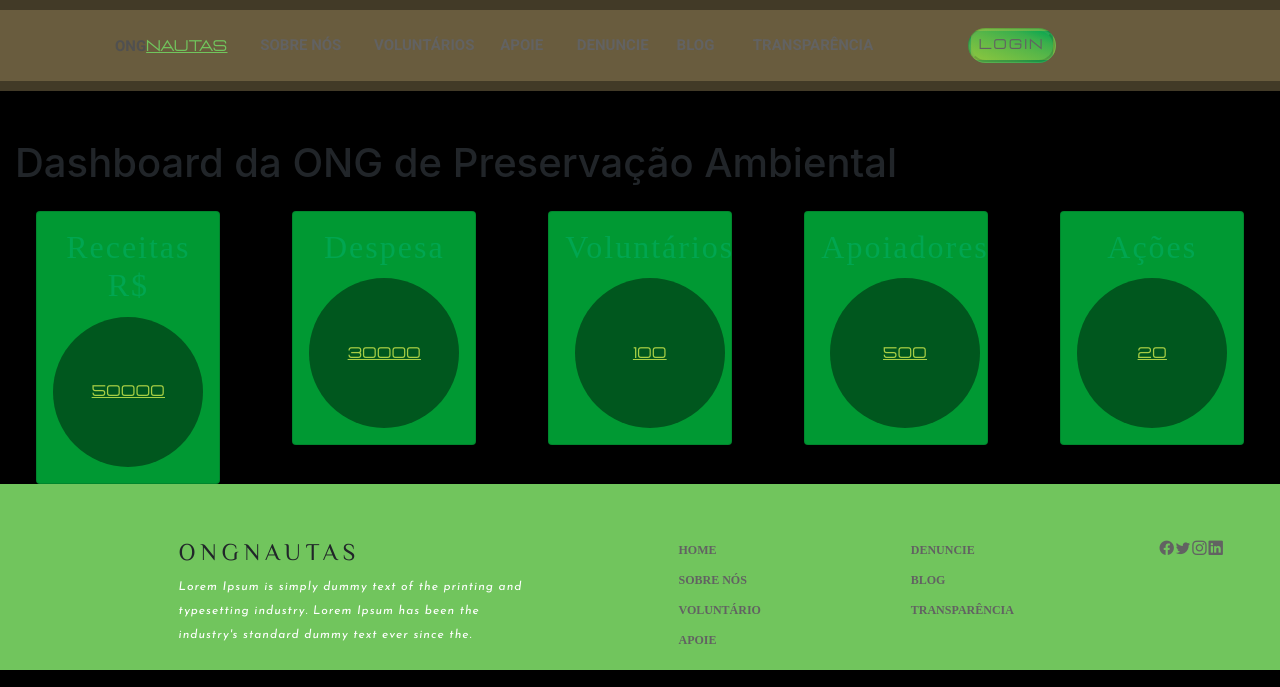
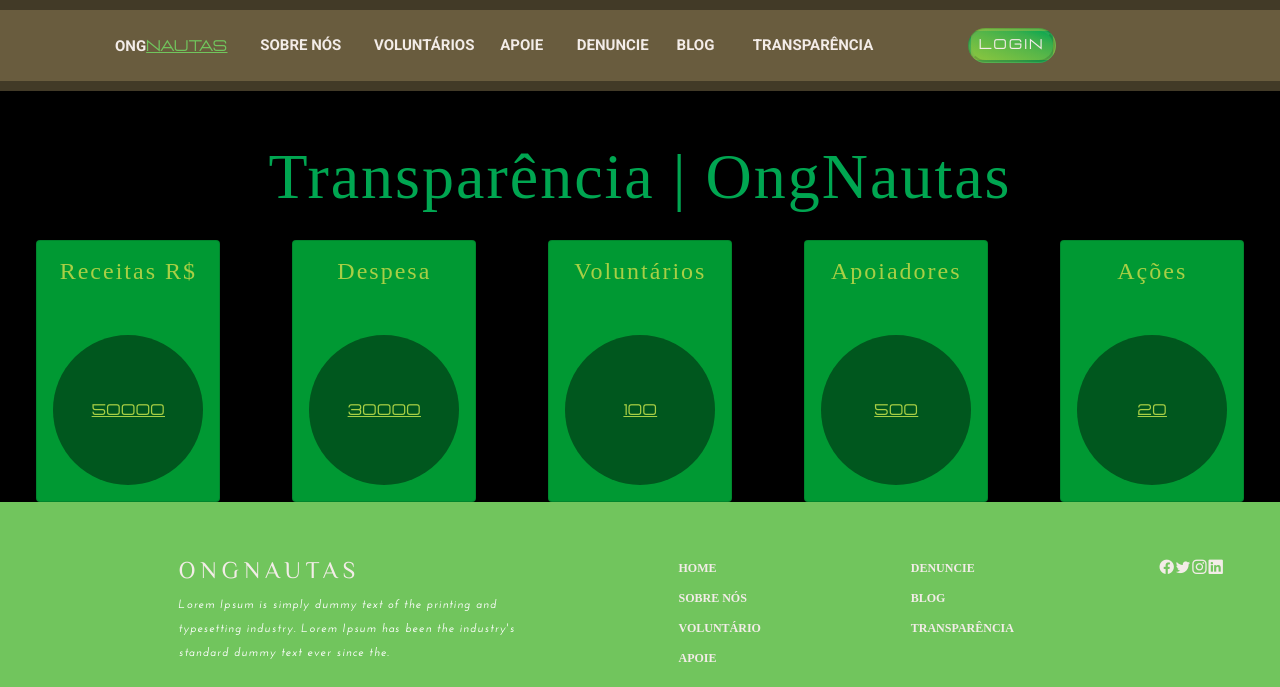
Before and after one commit to Gabriel-Maires/ONGNautas, a Django app: page /reports/transparency in a window 1280 px wide. Shown: the top 687 px of the page. Run offline with Django 4.2, Linux system fonts and the light colour scheme; some libraries are stand-ins or nearby versions.

Commit message:
melhorando transparencia

```diff
--- a/apps/reports/templates/transparency.html
+++ b/apps/reports/templates/transparency.html
@@ -3,17 +3,18 @@
 {% block 'title' %}Denuncie{% endblock 'title' %}
 <!-- CSS -->
 {% block 'css' %}{% static 'reports/css/transparency.css' %}{% endblock 'css' %}
+{% block 'css_home' %}{% static 'ong/css/home.css' %}{% endblock 'css_home' %}
 <script src="https://code.jquery.com/jquery-3.6.0.min.js"></script>
 
 {% block 'body' %}
 <div class="container-fluid mt-5">
-    <h1 class="mb-4">Dashboard da ONG de Preservação Ambiental</h1>
+    <h1 class="section-title mb-4 text-center">Transparência | OngNautas</h1>
 
     <div class="row">
         <div class="col-md-2">
           <div class="card">
             <div class="card-content">
-              <h2 class="card-title">Receitas R$</h2>
+              <h2 class="section-description">Receitas R$</h2>
               <div class="rounded-circle">
                 <span class="count_money">50000</span>
               </div>
@@ -23,7 +24,7 @@
       <div class="col-md-2">
         <div class="card">
           <div class="card-content">
-            <h2 class="card-title">Despesa</h2>
+            <h2 class="section-description">Despesa</h2>
             <div class="rounded-circle">
               <span class="fs-2 count_money">30000</span>
             </div>
@@ -33,7 +34,7 @@
       <div class="col-md-2">
         <div class="card">
           <div class="card-content">
-            <h2 class="card-title">Voluntários</h2>
+            <h2 class="section-description">Voluntários</h2>
             <div class="rounded-circle">
               <span class="fs-2 count_number">100</span>
             </div>
@@ -43,7 +44,7 @@
       <div class="col-md-2">
         <div class="card">
           <div class="card-content">
-            <h2 class="card-title">Apoiadores</h2>
+            <h2 class="section-description">Apoiadores</h2>
             <div class="rounded-circle">
               <span class="fs-2 count_number">500</span>
             </div>
@@ -53,7 +54,7 @@
       <div class="col-md-2">
         <div class="card">
           <div class="card-content">
-            <h2 class="card-title">Ações</h2>
+            <h2 class="section-description">Ações</h2>
             <div class="rounded-circle">
               <span class="fs-2 count_number">20</span>
             </div>
```
